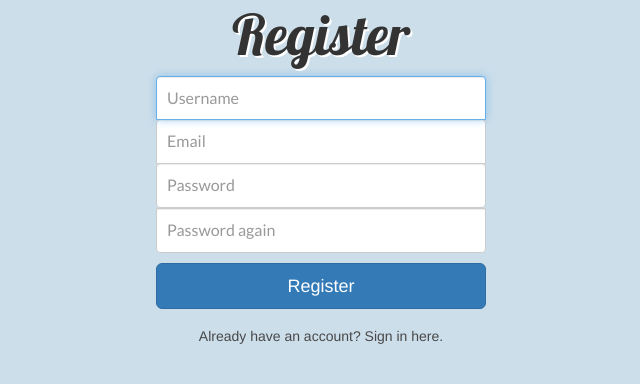
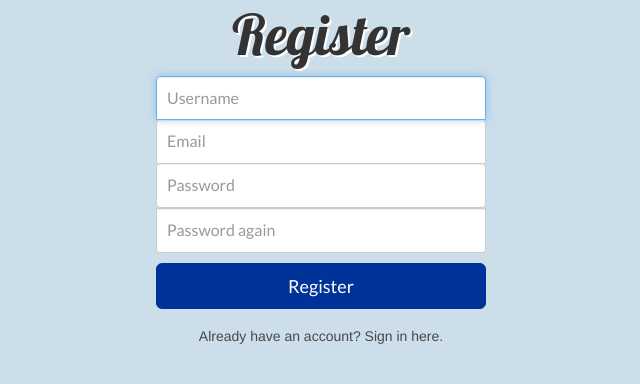
Before and after one commit to DanielNi/mapsite, a Django app: page /register/ in a window 1280 px wide. Shown: the part 224-608 px from the top of the page, without its empty margins (319-959 px from the left). Run offline with Django 3.2, Linux system fonts and the light colour scheme; parts of the project's set-up code (start-up, migrations or seed data) failed here and were passed over; some libraries are stand-ins or nearby versions.

Commit message:
small styling changes

```diff
--- a/templates/index.html
+++ b/templates/index.html
@@ -23,6 +23,7 @@
   <link href='http://fonts.googleapis.com/css?family=Lato:400,900' rel='stylesheet' type='text/css'>
   <link href='http://fonts.googleapis.com/css?family=Lobster' rel='stylesheet' type='text/css'>
   <link href='http://fonts.googleapis.com/css?family=Open+Sans:600' rel='stylesheet' type='text/css'>
+  <link rel="shortcut icon" href="{% static 'atlas_favicon.ico' %}" >
 
 </head>
 <body>
--- a/templates/profile.html
+++ b/templates/profile.html
@@ -17,6 +17,7 @@
 	<script type="text/javascript" src="http://google-maps-utility-library-v3.googlecode.com/svn/trunk/infobox/src/infobox.js"></script>
 	<script src="{% static 'jquery.cookie.js' %}"></script>
 	<script type="text/javascript" src="{% static 'profile.js' %}"></script>
+	<link rel="shortcut icon" href="{% static 'atlas_favicon.ico' %}" >
 </head>
 <body>
 
--- a/templates/static/login.css
+++ b/templates/static/login.css
@@ -80,3 +80,9 @@ p {
   margin-left: auto;
   margin-right: auto;
 }
+
+.btn-primary {
+  background-color: #003399;
+  border-color: #003399;
+  font-family: 'Lato', sans-serif;
+}
--- a/templates/static/register.css
+++ b/templates/static/register.css
@@ -88,6 +88,12 @@ body {
   margin-right: auto;
 }
 
+.btn-primary {
+  background-color: #003399;
+  border-color: #003399;
+  font-family: 'Lato', sans-serif;
+}
+
 p {
   font-family: 'Lato', sans-serif;
   font-size: 14px;
```
Also changed, not shown: templates/static/atlas_favicon.ico (added), 1 other file.
